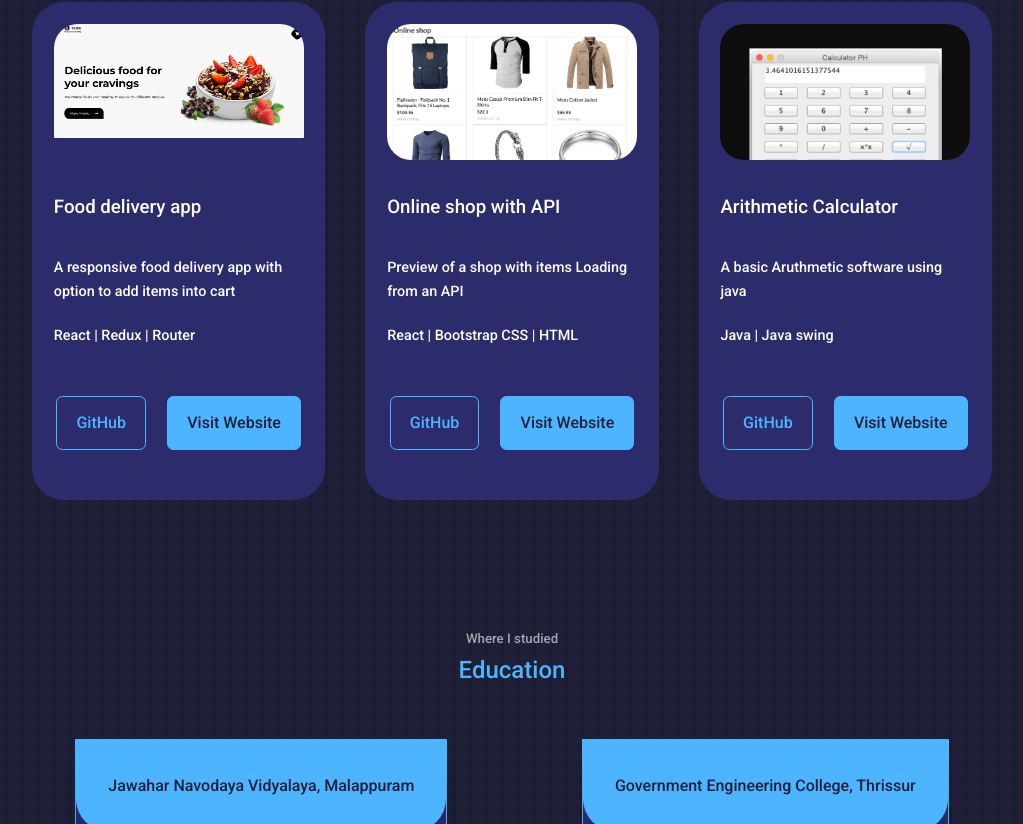
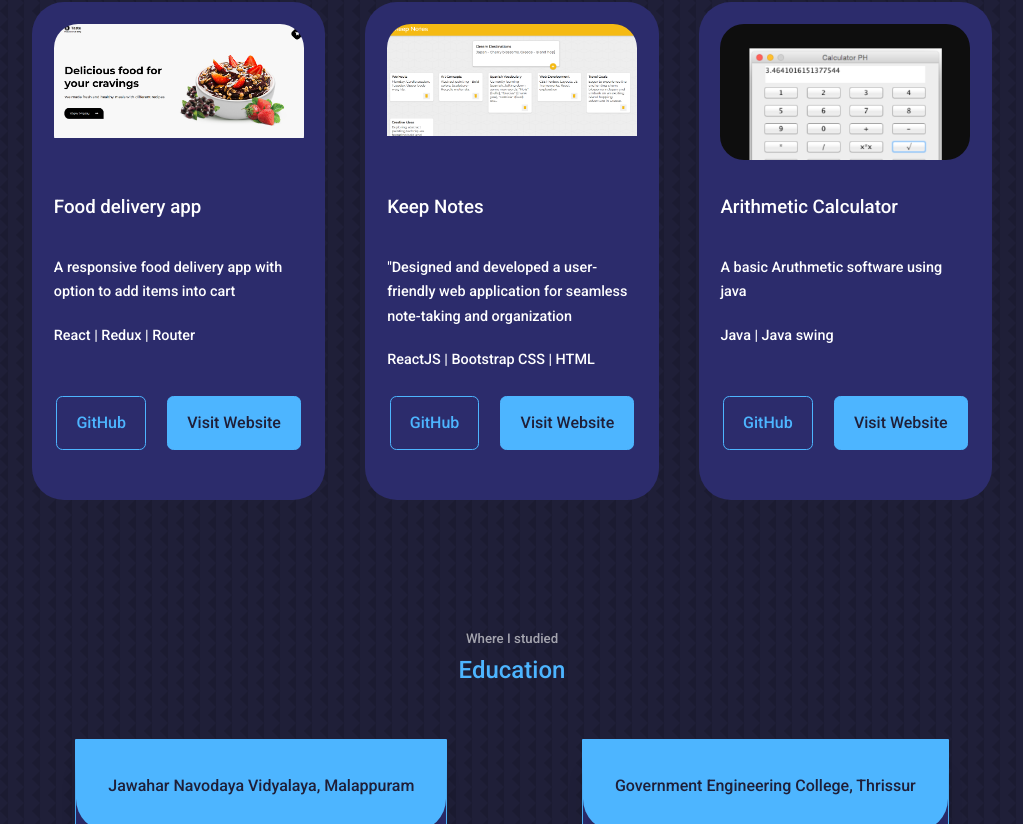
Before and after one commit to adershgr/react-portfolio, a React (Create React App) app: page / in a window 1280 px wide. Shown: the part 2413-3237 px from the top of the page, without its empty margins (128-1151 px from the left). Built offline with nearby package versions, Linux system fonts and the light colour scheme.

Commit message:
updated project

```diff
--- a/src/components/portfolio/Portfolio.jsx
+++ b/src/components/portfolio/Portfolio.jsx
@@ -3,7 +3,7 @@ import IMG1 from '../../assets/tenzi.png';
 import IMG2 from '../../assets/weather.png';
 import IMG6 from '../../assets/foodapp.png'
 import IMG3 from '../../assets/calc.png';
-import IMG4 from '../../assets/apiShop.png';
+import IMG4 from '../../assets/keepnote.png';
 import IMG5 from '../../assets/tasklist.png'
 
 import './portfolio.css';
@@ -52,13 +52,13 @@ const Portfolio = () => {
     },
     {
       id: 1,
-      title: 'Online shop with API',
+      title: 'Keep Notes',
       img: IMG4,
       description:
-        'Preview of a shop with items Loading from an API',
-      technologies: 'React | Bootstrap CSS | HTML',
-      link: 'https://onlineshop-with-fakeapi.netlify.app/',
-      github: 'https://github.com/adershgr/onlineshop',
+        '"Designed and developed a user-friendly web application for seamless note-taking and organization',
+      technologies: 'ReactJS | Bootstrap CSS | HTML',
+      link: 'https://keep-yournotes.netlify.app/',
+      github: 'https://github.com/adershgr/keepnotes',
     },
     {
       id: 1,
```
Also changed, not shown: src/assets/keepnote.png (added).
